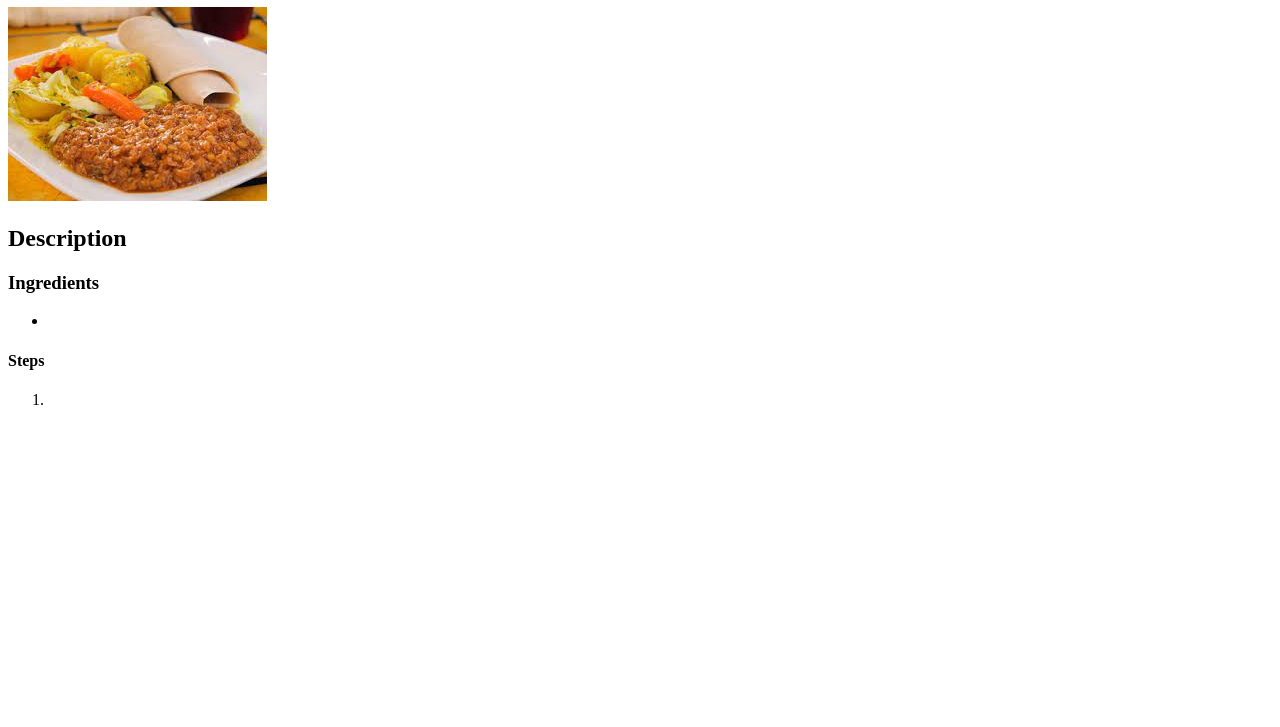
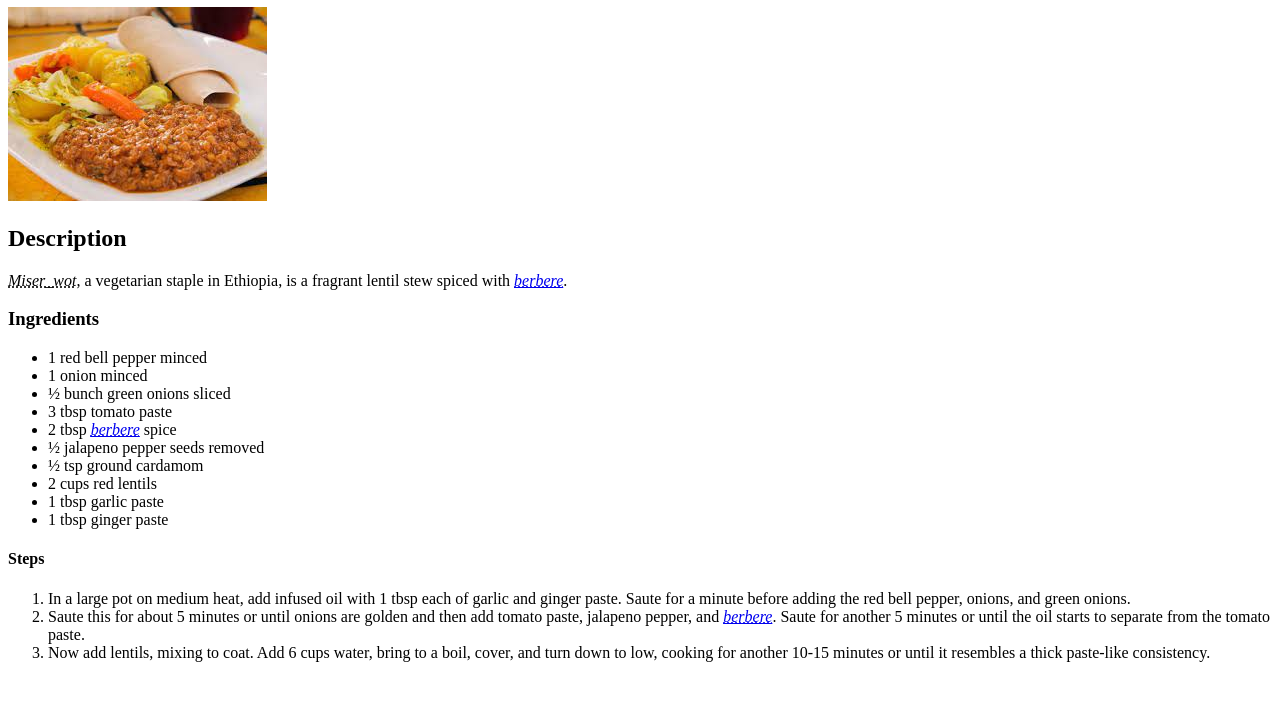
Before and after one commit to yohannessetegn/odin-recipes, a plain HTML site: page odin_recipes/miser_wot.html in a window 1280 px wide. Shown: the part 73-800 px from the top of the page. Drawn offline with Linux system fonts and the light colour scheme.

Commit message:
modified:   odin_recipes/miser_wot.html use abbreviation to translate generic terms
translate generic terms by hovering curser on words "miser_wot" and "injera"
redirect to wikipedia for more on generic word "berber"

```diff
--- a/odin_recipes/miser_wot.html
+++ b/odin_recipes/miser_wot.html
@@ -7,17 +7,37 @@
     <title>Miser wot</title>
 </head>
 <body>
-    <h1>Miser wot</h1>
-    <img src="../images/miser.jpeg" alt="image of Miser wot ethiopian generic stew">
+    <h1>Miser wot(Spice Red Lentils)</h1>
+    <img src="../images/Miser.jpeg" alt="image of Miser_wot ethiopian generic stew">
     <h2>Description</h2>
-    <p></p>
+    <p><i><abbr title="Spice Red Lentils">Miser_wot</abbr></i>, a vegetarian staple in Ethiopia, is a fragrant lentil stew spiced with <a href="https://en.wikipedia.org/wiki/Berbere" ><i><abbr title="ethiopian chili peppers">berbere</abbr></i></a>.</p>
     <h3>Ingredients</h3>
     <ul>
-        <li></li>
+        <li>1 red bell pepper minced</li>
+        <li>1 onion minced</li>
+        <li>½ bunch green onions sliced</li>
+        <li>3 tbsp tomato paste</li>
+        <li>2 tbsp <a href="https://en.wikipedia.org/wiki/Berbere" ><i><abbr title="ethiopian chili peppers">berbere</abbr></i></a> spice</li>
+        <li>½ jalapeno pepper seeds removed</li>
+        <li>½ tsp ground cardamom</li>
+        <li>2 cups red lentils</li>
+        <li>1 tbsp garlic paste</li>
+        <li>1 tbsp ginger paste</li>
     </ul>
     <h4>Steps</h4>
     <ol>
-        <li></li>
+        <li>In a large pot on medium heat, add infused oil with
+            1 tbsp each of garlic and ginger paste. Saute for a
+            minute before adding the red bell pepper, onions, and green
+            onions.</li>
+        <li>Saute this for about 5 minutes or until onions are
+            golden and then add tomato paste, jalapeno pepper,
+            and <a href="https://en.wikipedia.org/wiki/Berbere" ><i><abbr title="ethiopian chili peppers">berbere</abbr></i></a>. Saute for another 5 minutes or
+            until the oil starts to separate from the tomato paste.</li>
+        <li>Now add lentils, mixing to coat. Add 6 cups water,
+            bring to a boil, cover, and turn down to low,
+            cooking for another 10-15 minutes or until it resembles a thick paste-like
+            consistency.</li>
     </ol>
 </body>
 </html>
```
